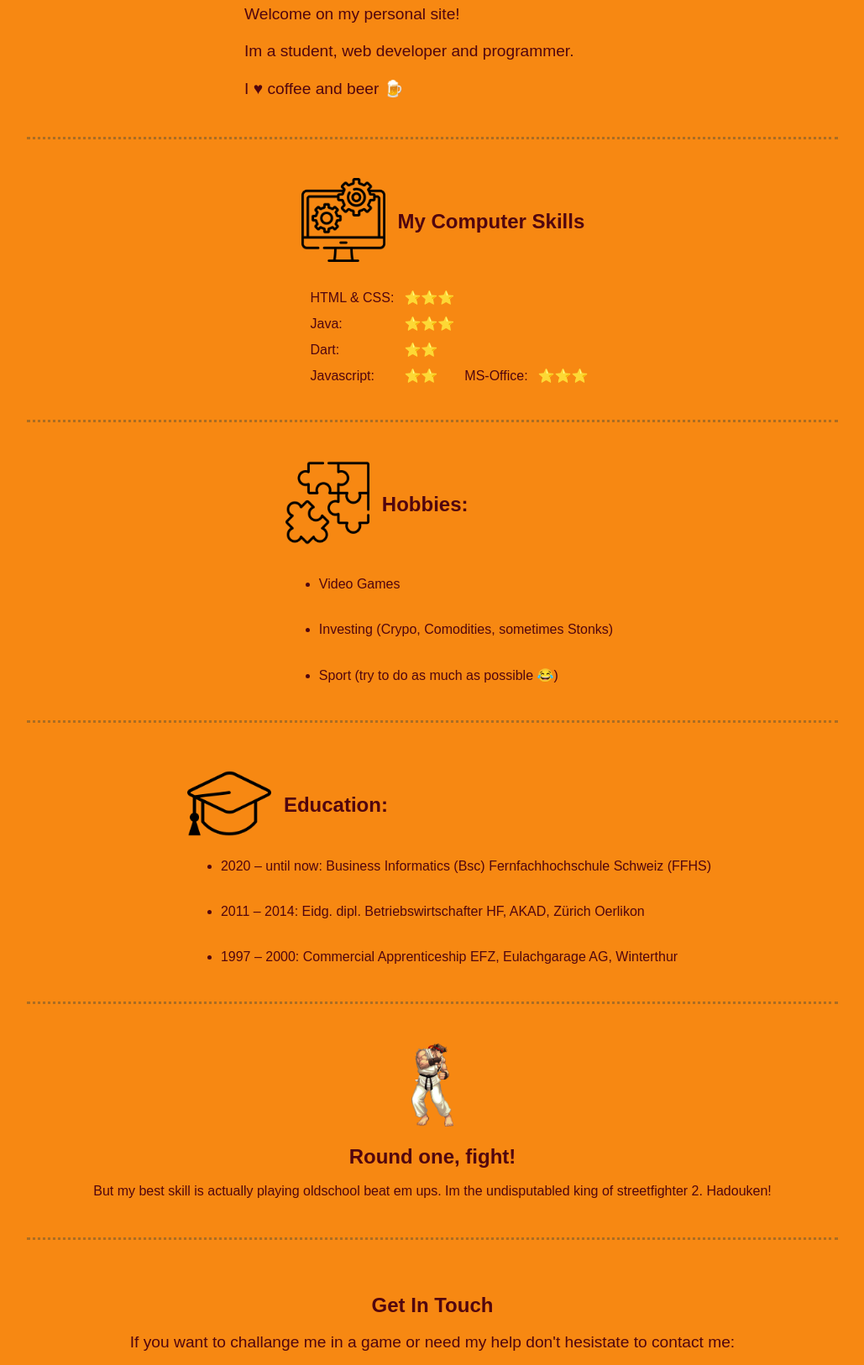
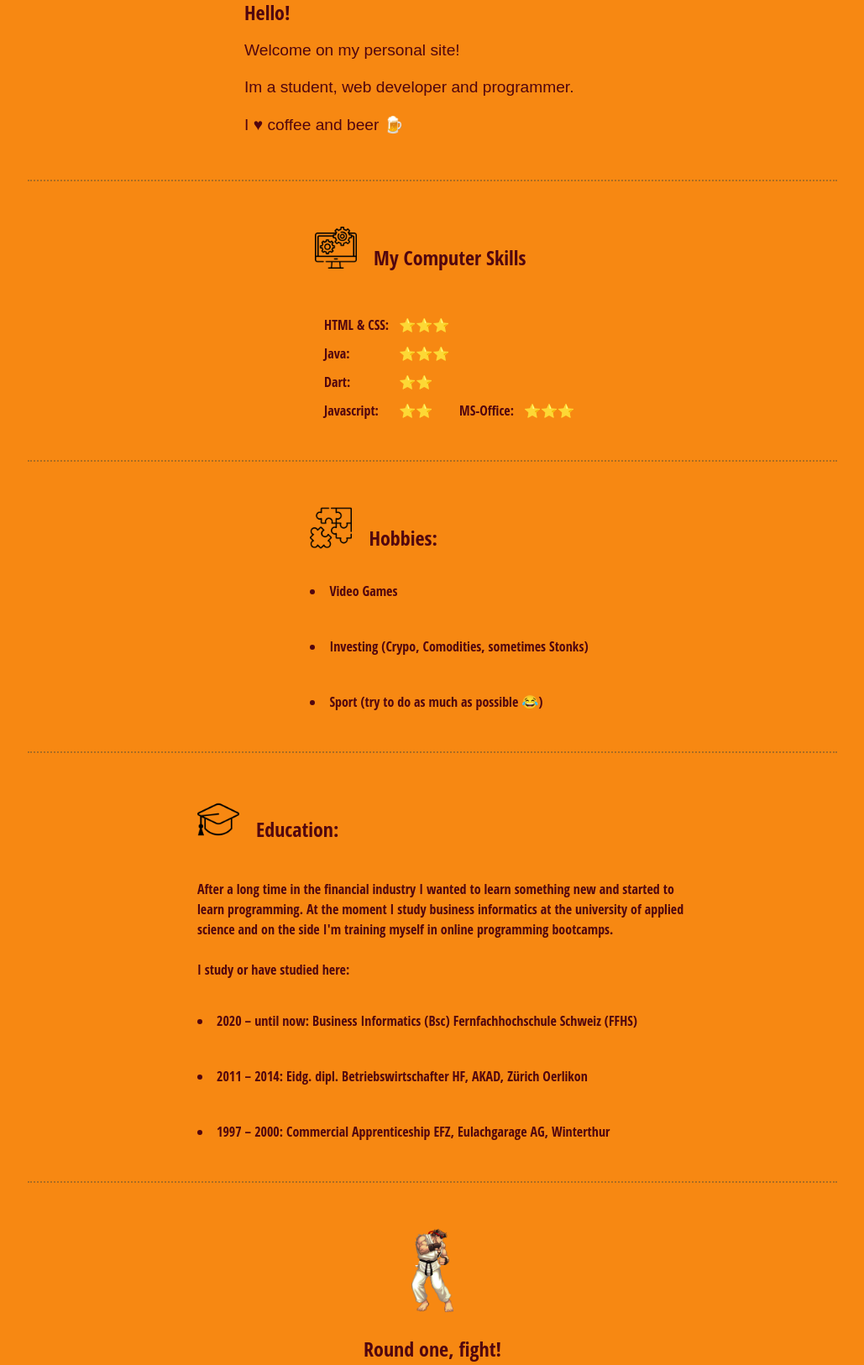
Before and after one commit to KarlsSoftware/cv, a plain HTML site: page index.html in a window 1280 px wide. Shown: the part 446-2072 px from the top of the page at 84% size, without its empty margins (125-1154 px from the left). Drawn offline with Linux system fonts and the light colour scheme; a web font is replaced by a local one.

Commit message:
Add files via upload

```diff
--- a/CSS/style.css
+++ b/CSS/style.css
@@ -4,11 +4,10 @@
 body{
     background-color: #F78812;
     margin: 0px;
-    font-family: 'Montserrat Alternates', sans-serif;
+    font-family: 'Open Sans Condensed', sans-serif;
+    color: #51050F;
     text-align: center;
-    color: #51050F;
 }
-
 
 .welcometext{
     width: 35%;
@@ -28,25 +27,36 @@ body{
 
 }
 
-.Hobbies{
-    position: relative;
-    left: 20px;
-    display:inline-block;
-    margin: auto;
-    text-align: left;
-}
-.hobbies{
-    display: inline-block;   /* div wird nur so gross wie der inhalt */
-	text-align: left;
-    margin-left: auto;
-    margin-right: auto;
-
-}
-
 .title2{
     margin: auto;
     display: inline-block;
 }
+
+.listclass{
+    position: relative;
+    left: 20px;
+    display:inline-block;
+    text-align: left;
+}
+
+.list{
+    display: inline-block;   /* div wird nur so gross wie der inhalt */
+	text-align: left;
+    list-style-position: inside;
+    padding-left: 0px;
+
+}
+
+.listpic{
+    width: 50px;
+    height: auto;
+    float: left;
+    margin-top: 0;
+    margin-left: 0;
+    margin-right: 20px;
+    margin-bottom: 0;
+}
+
 
 p{
     font-family: 'Montserrat Alternates', sans-serif;
@@ -66,22 +76,6 @@ p{
     background-color:#AB6D23 ;
 }
 
-.hobbypic{
-    width: 100px;
-    height: auto;
-    margin-right: 15px;
-    float: left;
-
-
-}
-
-.edupic{
-    width: 100px;
-    height: auto;
-    float: left;
-    margin-right: 15px;
-
-}
 
 .MySkillz{
 margin-left: auto;
@@ -89,13 +83,6 @@ margin-right: auto;
 display: inline-block;
 }
 
-.Computer{
-    width: 100px;
-    height: auto;
-    float: left;
-    margin-right: 15px;
-
-}
 
 .riu{
     width: auto;
@@ -112,7 +99,7 @@ display: inline-block;
 }
 
 hr{
-    border: dotted #AB6D23 3px;
+    border: dotted #AB6D23 2px;
     border-bottom: none;
     width: 75%;
     margin-top: 10px;
@@ -124,14 +111,6 @@ hr{
     margin-left: auto;
     margin-right: auto;
 
-}
-
-.skills{
-    position: relative;
-    left: 20px;
-    display:inline-block;
-    margin: auto;
-    text-align: left;
 }
 
 
@@ -159,34 +138,21 @@ h1{
 }
 
 h2{
-    top: 10px;
     color: #51050F;
-    text-align: left;
 }
 
-.Edu{
-    position: relative;
-    left: 20px;
-    display:inline-block;
-    margin: auto;
-    text-align: left;
+
+.Edu-title{
+    text-align: center;
 }
 
-.education{
-    display: inline-block;
-	text-align: left;
-
-}
-
-.pro{
-    text-decoration: none;
-}
 
 .BUTTON_KXE {
     -webkit-border-radius: 20px;
     -moz-border-radius: 20px;
+    border:#51050F 2px;
     border-radius: 20px;
-    color: solid #51050F;
+    color: #51050F;
     font-family: Arial;
     font-size: 20px;
     font-weight: 200;
@@ -198,13 +164,28 @@ h2{
     display: inline-block;
     cursor: pointer;
     text-align: center;
+    size: 120%;
  }
 
  .BUTTON_KXE:hover {
-    background: #D0A91E;
-    border: black 0px;
+    background: #AB6D23;
+    border:#51050F 2px;
     -webkit-border-radius: 20px;
     -moz-border-radius: 20px;
     border-radius: 20px;
-    text-decoration: none;
+    text-decoration: underline;
+    size: 120%;
  }
+
+ .introduction{
+     width: 600px;
+     text-align: left;
+     font-family: 'Open Sans Condensed', sans-serif;
+     color: #51050F;
+     font-size: 16px;
+     margin-top:-15px;
+     margin-left: 0%;
+     line-height:150%;
+     padding-left: 0px;
+
+ }
--- a/index.html
+++ b/index.html
@@ -13,6 +13,19 @@
     <link rel="preconnect" href="https://fonts.gstatic.com" crossorigin>
     <link href="https://fonts.googleapis.com/css2?family=Sacramento&family=Swanky+and+Moo+Moo&display=swap" rel="stylesheet">
 
+    <style TYPE="text/css">
+    a:link, a:visited, a:hover, a:active { color: #51050F;
+    text-decoration: none;
+    }</style>
+
+  <style>
+  li {
+  color: #51050F; /* bullet color */
+  }
+  li span {
+  color: #51050F; /* text color */
+  }
+</style>
 
 </head>
 <body>
@@ -24,6 +37,7 @@
       <img class="eiche" src="images/Eiche.png" alt="eiche">
       <div class = "top">
       <p>A Web Designer and <span class="pro"> Pro</span>grammer</p>
+      <br>
       </div>
     </div>
 
@@ -37,11 +51,10 @@
     </div>
     <hr><br><br>
 
-    <div class="skills">
-              <img class="Computer" src="images/computer.png" alt="" with: 100px; heigt: auto>
+    <div class="listclass">
+              <img class="listpic" src="images/computer.png" alt="" with: 100px; heigt: auto>
+              <h2>My Computer Skills</h2>
               <br>
-              <h2>My Computer Skills</h2>
-              <br><br>
               <table class = "MySkillz" cellspacing="10">
                 <tr>
                   <td>HTML & CSS:</td>
@@ -68,26 +81,32 @@
 
 
     <br><br><hr><br><br>
-    <div class = "Hobbies">
-    <img class="hobbypic" src="images/puzzle.png" alt="Hobbies Karl">
-    <br>
+    <div class = "listclass">
+    <img class="listpic" src="images/puzzle.png" alt="Hobbies Karl">
     <h2>Hobbies:</h2>
+    <ul class = "list">
+    <li><span> Video Games</span></li>
     <br><br>
-    <ul class = "hobbies">
-    <li>Video Games</li>
+    <li><span>Investing (Crypo, Comodities, sometimes Stonks)</span></li>
     <br><br>
-    <li>Investing (Crypo, Comodities, sometimes Stonks)</li>
-    <br><br>
-    <li>Sport (try to do as much as possible &#128514)</li>
+    <li><span>Sport (try to do as much as possible &#128514)</span></li>
     </ul>
     </div>
     <br><br><hr><br><br>
 
-    <div class= "Edu">
-    <img class="edupic" src="images/graduation-cap.png" alt="Education Karl">
+
+
+    <div class= "listclass">
+    <img class="listpic" src="images/graduation-cap.png" alt="Education Karl">
+    <h2>Education:</h2>
     <br>
-    <h2>Education:</h2>
-    <ul class = "education">
+    <ul class = "list">
+    <p class = "introduction"> After a long time in the financial industry I wanted to learn
+    something new and started to learn programming.
+    At the moment I study business informatics at the university of applied science
+    and on the side I'm training myself in online programming bootcamps.
+    <br><br> I study or have studied here:</p>
+    <br>
     <li>
     2020 – until now: Business Informatics (Bsc) Fernfachhochschule Schweiz
     (FFHS)
@@ -113,11 +132,12 @@
     <br><br><hr>
 
     <div class="contact-me">
-    <br><br><br>
+    <br><br>
     <h2 class="title2">Get In Touch</h2>
-    <p>If you want to challange me in a game or need my help don't hesistate to contact me:</p>
+    <br><br>
+    If you want to challange me in a game or need my help don't hesistate to contact me:
     </div>
-    <br>
+    <br><br>
     <a href="mailto:carlo.baumgartner@outlook.com" class="BUTTON_KXE">Contact Me</a>
     <br><br><hr>
 
```
